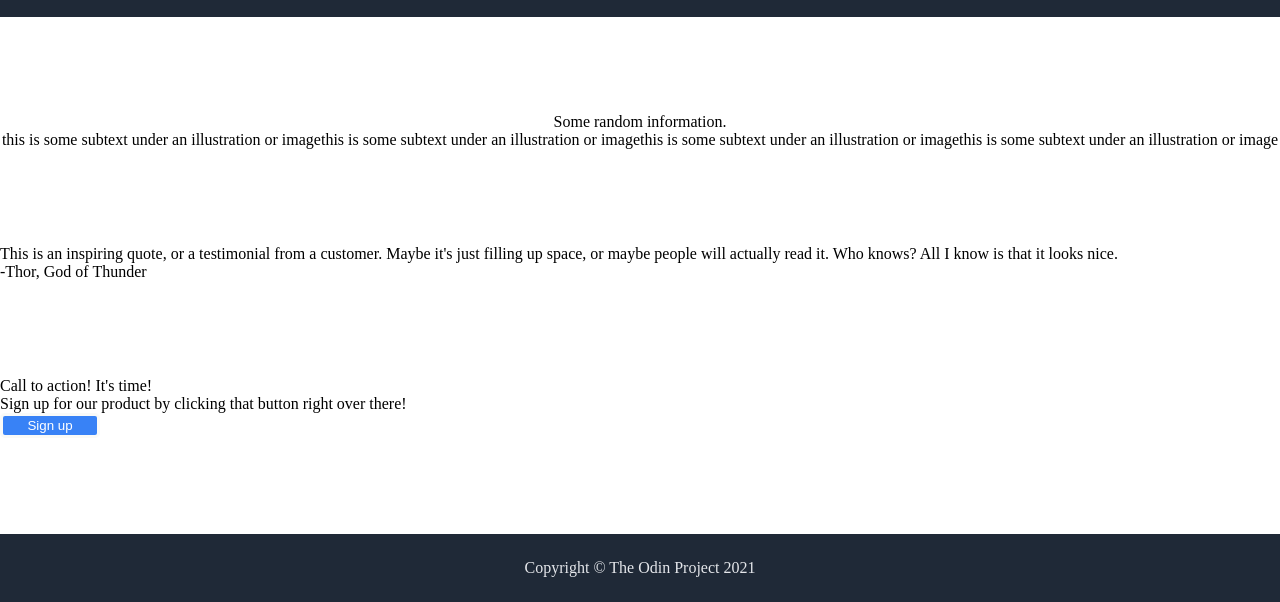
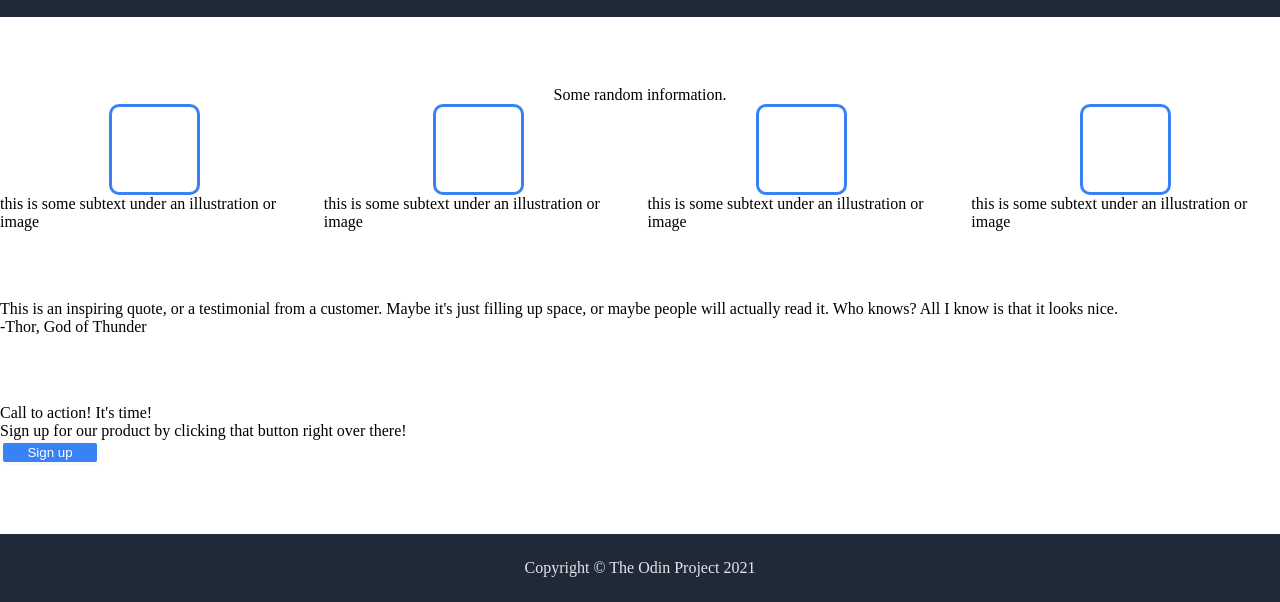
Before and after one commit to flowerssamuel/landing-page, a plain HTML site: page index.html in a window 1280 px wide. Shown: the part 198-800 px from the top of the page. Drawn offline with Linux system fonts and the light colour scheme.

Commit message:
Style cards

```diff
--- a/style.css
+++ b/style.css
@@ -89,20 +89,25 @@ button {
  }
 
  /* .info {
-
  } */
 
- /* .cards {
+ .cards {
+   display: flex;
+   gap: 15px;
+ }
+
+ .card-group {
+   display: flex;
+   flex-direction: column;
+   align-items: center;
+ }
+
+ .card {
    border: solid #3882F6;
- } */
-
- /* .card-group {
- } */
-
- /* .card {
-   border: solid #3882F6;
-   flex-shrink: 0;
- } */
+   border-radius: 10px;
+   width: 85px;
+   height: 85px;
+ }
 
  /* .card-info {
  } */
```
